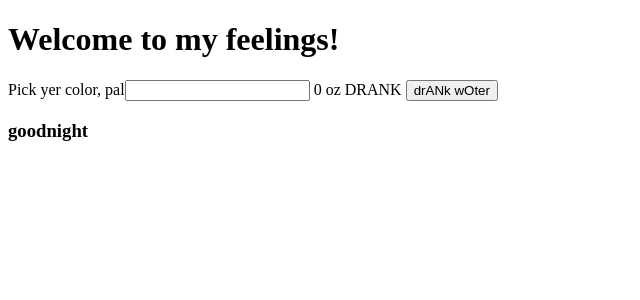
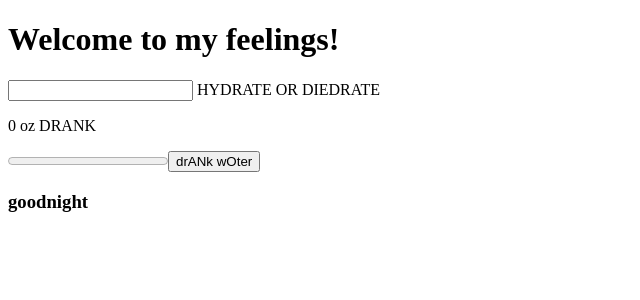
Before and after one commit to noah-puckett/ctweek6day2, a React app: page / in a window 1280 px wide. Shown: the top 300 px of the page, without its empty margins (0-640 px from the left). Built offline with nearby package versions, Linux system fonts and the light colour scheme.

Commit message:
added a status bar for funsies

```diff
--- a/src/components/WaterTracker.js
+++ b/src/components/WaterTracker.js
@@ -21,9 +21,10 @@ export default class WaterTracker extends Component {
 
     render() {
         return (<>
-            <form onSubmit={this.increment}>Pick yer color, pal
-                <input name='oz' type='number' onChange={this.onChange} />
-                <span> {this.state.totalWater} oz DRANK </span>
+            <form onSubmit={this.increment}>
+                <input name='oz' type='number' onChange={this.onChange} /> HYDRATE OR DIEDRATE
+                <p> {this.state.totalWater} oz DRANK </p>
+                <progress max={100} value={this.state.totalWater} onChange={this.onChange}></progress>
                 <button>drANk wOter</button>
             </form>
         </>);
```
